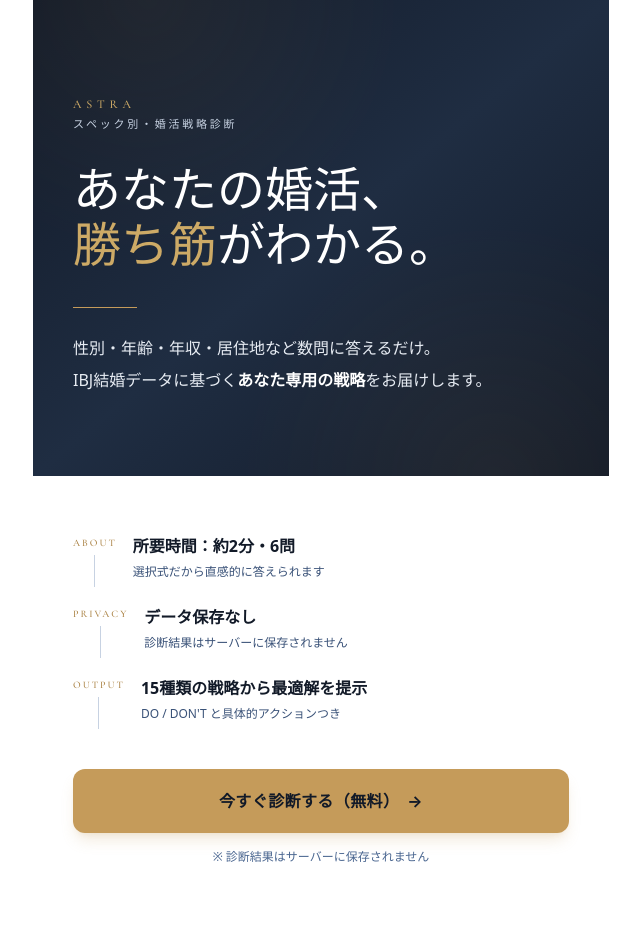
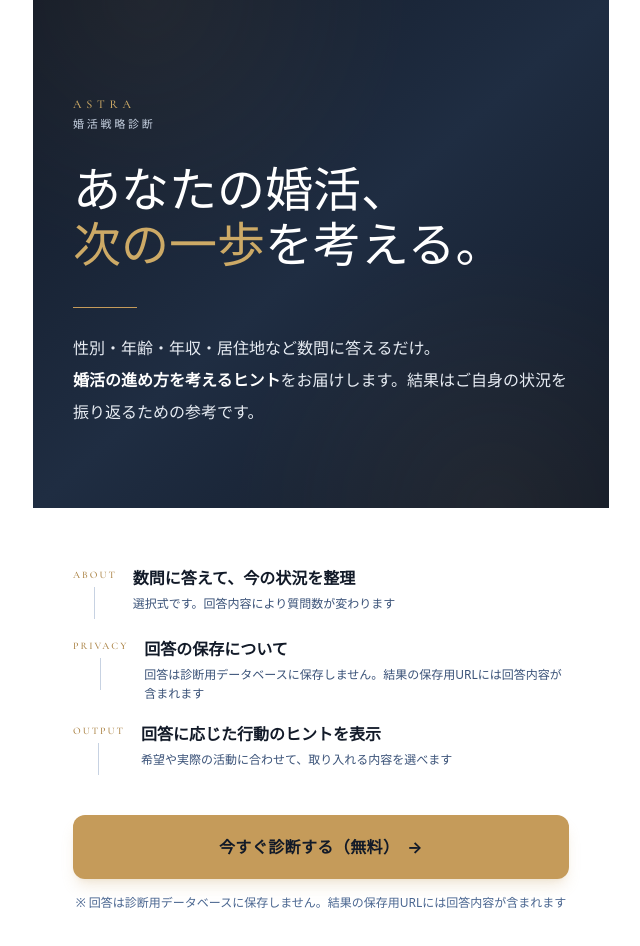
Before and after one commit to yumareska/astra, a Next.js app: page / in a window 1280 px wide. Shown: the top 946 px of the page, without its empty margins (319-959 px from the left). Before the commit the page ends 921 px from the top, so only its background shows below. Built offline with nearby package versions, Linux system fonts and the light colour scheme; no server answers.

Commit message:
Sync: 診断の入口を次の一歩を考える説明に更新

```diff
--- a/src/components/quiz/steps/LpStep.tsx
+++ b/src/components/quiz/steps/LpStep.tsx
@@ -23,17 +23,13 @@ export function LpStep({ onStart }: Props) {
           aria-hidden
         />
         <div className="relative">
-          <p className="mb-1 font-display text-xs tracking-[0.4em] text-accent-400">
-            ASTRA
-          </p>
-          <p className="mb-8 text-[11px] tracking-[0.25em] text-navy-200">
-            スペック別・婚活戦略診断
-          </p>
+          <p className="mb-1 font-display text-xs tracking-[0.4em] text-accent-400">ASTRA</p>
+          <p className="mb-8 text-[11px] tracking-[0.25em] text-navy-200">婚活戦略診断</p>
 
           <h1 className="font-display text-4xl font-medium leading-[1.15] text-white md:text-5xl">
             あなたの婚活、
             <br />
-            <span className="text-accent-400">勝ち筋</span>がわかる。
+            <span className="text-accent-400">次の一歩</span>を考える。
           </h1>
 
           <div className="mt-8 h-px w-16 bg-accent-500" aria-hidden />
@@ -41,23 +37,22 @@ export function LpStep({ onStart }: Props) {
           <p className="mt-6 text-sm leading-loose text-navy-100 md:text-base">
             性別・年齢・年収・居住地など数問に答えるだけ。
             <br />
-            IBJ結婚データに基づく
-            <span className="font-semibold text-white">あなた専用の戦略</span>
-            をお届けします。
+            <span className="font-semibold text-white">婚活の進め方を考えるヒント</span>
+            をお届けします。結果はご自身の状況を振り返るための参考です。
           </p>
         </div>
       </section>
 
       <section className="px-6 py-10 md:px-10 md:py-14">
         <ul className="space-y-4 text-sm text-navy-700 md:text-base">
-          <FeatureItem label="ABOUT" title="所要時間：約2分・6問">
-            選択式だから直感的に答えられます
+          <FeatureItem label="ABOUT" title="数問に答えて、今の状況を整理">
+            選択式です。回答内容により質問数が変わります
           </FeatureItem>
-          <FeatureItem label="PRIVACY" title="データ保存なし">
-            診断結果はサーバーに保存されません
+          <FeatureItem label="PRIVACY" title="回答の保存について">
+            回答は診断用データベースに保存しません。結果の保存用URLには回答内容が含まれます
           </FeatureItem>
-          <FeatureItem label="OUTPUT" title="15種類の戦略から最適解を提示">
-            DO / DON&apos;T と具体的アクションつき
+          <FeatureItem label="OUTPUT" title="回答に応じた行動のヒントを表示">
+            希望や実際の活動に合わせて、取り入れる内容を選べます
           </FeatureItem>
         </ul>
 
@@ -73,7 +68,7 @@ export function LpStep({ onStart }: Props) {
         </button>
 
         <p className="mt-4 text-center text-xs text-navy-500">
-          ※ 診断結果はサーバーに保存されません
+          ※ 回答は診断用データベースに保存しません。結果の保存用URLには回答内容が含まれます
         </p>
       </section>
     </div>
@@ -92,9 +87,7 @@ function FeatureItem({
   return (
     <li className="flex gap-4">
       <div className="flex shrink-0 flex-col items-center pt-1">
-        <span className="font-display text-[10px] tracking-[0.2em] text-accent-600">
-          {label}
-        </span>
+        <span className="font-display text-[10px] tracking-[0.2em] text-accent-600">{label}</span>
         <span className="mt-1 h-8 w-px bg-navy-200" aria-hidden />
       </div>
       <div className="flex-1 pt-0.5">
```
